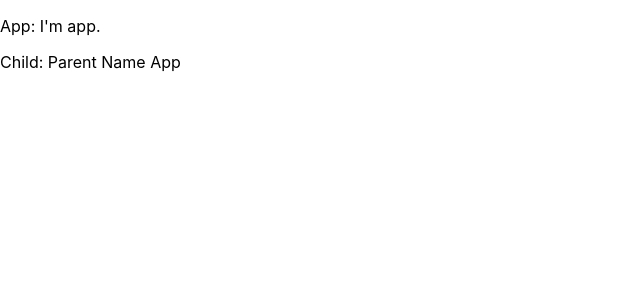
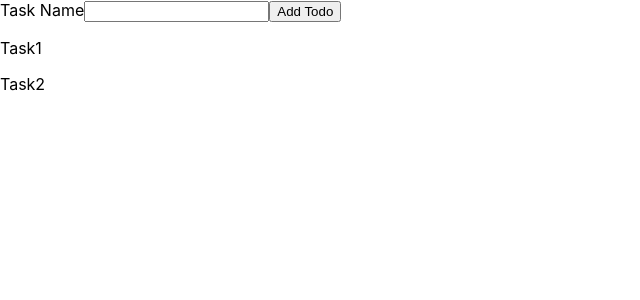
Before and after one commit to antor4920/Age_cal, a React (Create React App) app: page / in a window 1280 px wide. Shown: the top 300 px of the page, without its empty margins (0-640 px from the left). Built offline with nearby package versions, Linux system fonts and the light colour scheme.

Commit message:
3rd day of practice

```diff
--- a/src/App.js
+++ b/src/App.js
@@ -3,6 +3,7 @@ import Condition_rendering from "./components/Condition-Rendering/Condition_rend
 import Onchange from "./components/Onchange_And_event_Binding/Onchange";
 import UseState_Hook from "./components/React_Hooks/UseState_Hook";
 import Parent from "./components/Data_Shareing/Parent";
+import Home from "./components/ToDo_App/Home";
 
 function App() {
   return (
@@ -11,7 +12,8 @@ function App() {
       {/* <Condition_rendering /> */}
       {/* <Onchange /> */}
       {/* <UseState_Hook /> */}
-      <Parent />
+      {/* <Parent /> */}
+      <Home />
     </div>
   );
 }
--- /dev/null
+++ b/src/components/ToDo_App/Home.js
@@ -0,0 +1,22 @@
+import React, { useState } from "react";
+
+import TodoMapping from "./TodoMapping";
+import New_Todo from "./New_Todo";
+
+const Todo_list = ["Task1", "Task2"];
+function Home() {
+  const [TaskName, set_New_Task_To_List] = useState(Todo_list);
+
+  const AddNewTask = (task) => {
+    set_New_Task_To_List([...TaskName, task]);
+    console.log(task);
+  };
+
+  return (
+    <div>
+      <New_Todo newTask={AddNewTask} />
+      <TodoMapping Todo={TaskName} />
+    </div>
+  );
+}
+export default Home;
--- /dev/null
+++ b/src/components/ToDo_App/New_Todo.js
@@ -0,0 +1,24 @@
+import React, { useState } from "react";
+
+function New_Todo(props) {
+  const [todo, settodo] = useState("");
+
+  let NewTask = (T) => {
+    settodo(T.target.value);
+  };
+  let taskSubmit = (event) => {
+    event.preventDefault();
+    props.newTask(todo);
+  };
+
+  return (
+    <div>
+      <form onSubmit={taskSubmit}>
+        <label>Task Name</label>
+        <input type="Text" onChange={NewTask}></input>
+        <button>Add Todo</button>
+      </form>
+    </div>
+  );
+}
+export default New_Todo;
--- /dev/null
+++ b/src/components/ToDo_App/TodoMapping.js
@@ -0,0 +1,13 @@
+import React from "react";
+
+import TodoMapping_2 from "./TodoMapping_2";
+function TodoMapping(props) {
+  return (
+    <div>
+      {props.Todo.map((X, index) => (
+        <TodoMapping_2 key={index} OnTodo={X} />
+      ))}
+    </div>
+  );
+}
+export default TodoMapping;
--- /dev/null
+++ b/src/components/ToDo_App/TodoMapping_2.js
@@ -0,0 +1,10 @@
+import React from "react";
+
+function TodoMapping_2(props) {
+  return (
+    <div>
+      <p>{props.OnTodo}</p>
+    </div>
+  );
+}
+export default TodoMapping_2;
```
